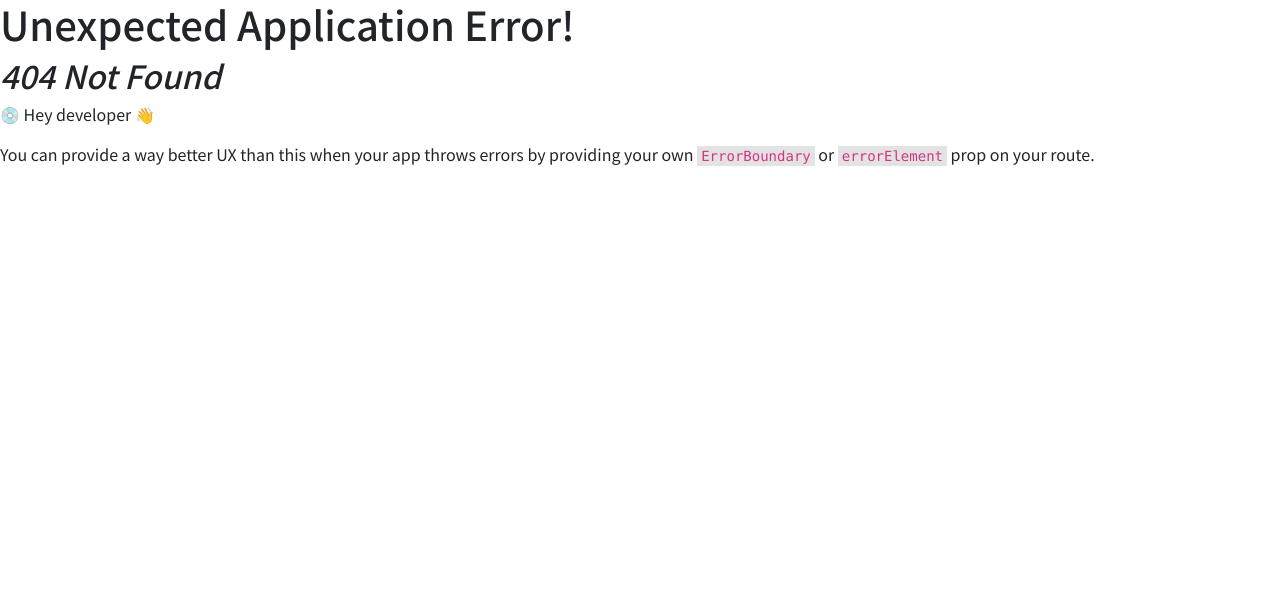
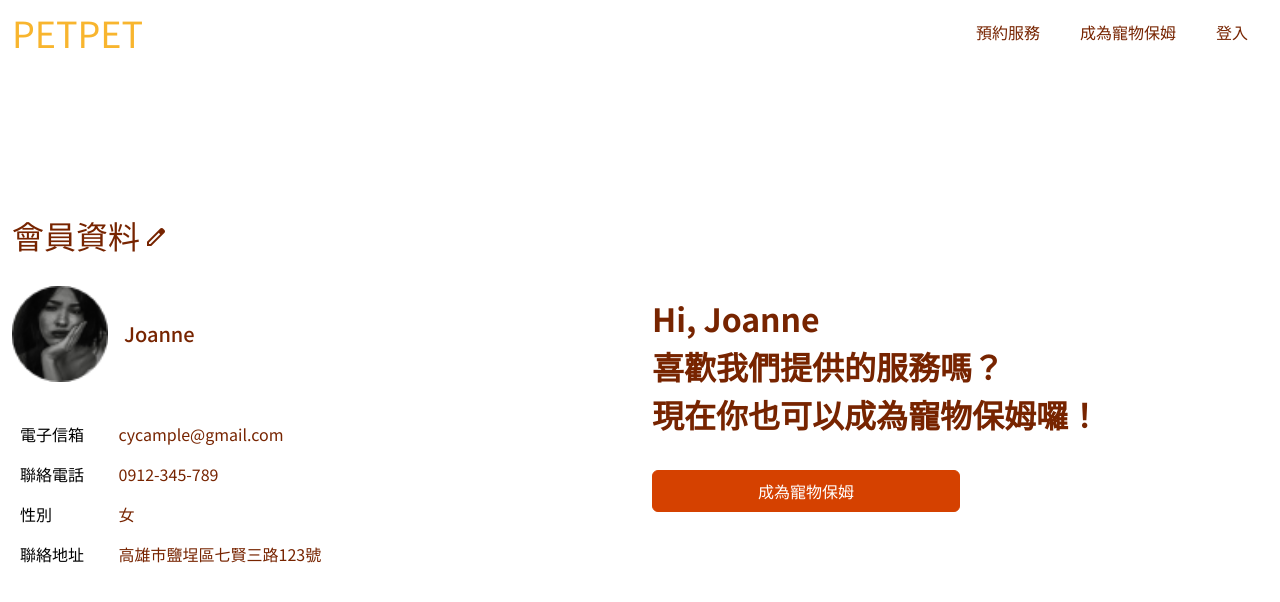
Before and after one commit to snoesugar/PETPET-React, a React (Vite) app: page /#/user in a window 1280 px wide. Before the commit this address had no page. Shown: the top 602 px of the page. Built offline with nearby package versions, Linux system fonts and the light colour scheme; a web font is replaced by a local one.

Commit message:
增加登入之後頁面以及navbar登入變成下拉式選單

```diff
--- a/src/components/Navbar.jsx
+++ b/src/components/Navbar.jsx
@@ -1,6 +1,10 @@
 import { Link } from 'react-router-dom'
+import { useState } from 'react'
+import { useAuth } from '../contents/AuthContext'
 
 const Navbar = () => {
+  const [openUser, setOpenUser] = useState(false)
+  const { isAuth, user, logout } = useAuth()
   return (
     <div className="sticky-top bg-white">
       <div className="container-lg">
@@ -37,11 +41,66 @@ const Navbar = () => {
                     成為寵物保姆
                   </Link>
                 </li>
-                <li className="nav-item">
-                  <Link className="nav-link px-5 text-primary" to="/login">
-                    登入
-                  </Link>
-                </li>
+                {!isAuth
+                  ? (
+                    <li className="nav-item">
+                      <Link className="nav-link px-5 text-primary" to="/login">
+                        登入
+                      </Link>
+                    </li>
+                  )
+                  : (
+                    <li className="nav-item dropdown">
+                      <button
+                        className="btn nav-link d-flex text-primary"
+                        type="button"
+                        onClick={() => setOpenUser(o => !o)}
+                      >
+                        Hi,
+                        {user.name}
+                        <span class="material-symbols-outlined">
+                          arrow_drop_down
+                        </span>
+                      </button>
+                      {openUser
+                        && (
+                          <ul className={`dropdown-menu ${openUser ? 'show' : ''}`}>
+                            <li>
+                              <Link className="dropdown-item text-primary" to="/user">
+                                會員資料
+                              </Link>
+                            </li>
+                            <li>
+                              <Link className="dropdown-item text-primary">
+                                預約查詢
+                              </Link>
+                            </li>
+                            <li>
+                              <Link className="dropdown-item text-primary">
+                                歷史預約
+                              </Link>
+                            </li>
+                            <hr className="my-1" />
+                            <li>
+                              <Link className="dropdown-item text-orange-20">
+                                切換保母帳號
+                              </Link>
+                            </li>
+                            <li>
+                              <button
+                                className="dropdown-item text-danger"
+                                onClick={() => {
+                                  logout() // 登出
+                                  setOpenUser(false) // 關閉下拉
+                                }}
+                              >
+                                登出
+                              </button>
+                            </li>
+                          </ul>
+                        )}
+                    </li>
+                  ) }
               </ul>
             </div>
           </div>
--- /dev/null
+++ b/src/contents/AuthContext.jsx
@@ -0,0 +1,34 @@
+import { createContext, useContext, useState } from 'react'
+
+// 1️⃣ 建立 Context
+const AuthContext = createContext(null)
+
+// 2️⃣ 建立 Provider
+export const AuthProvider = ({ children }) => {
+  // 是否登入
+  const [isAuth, setIsAuth] = useState(false) // false 預設未登入
+  // 使用者資訊
+  const [user, setUser] = useState(null) // 登入後才有 user 資料
+
+  // 登入函式（模擬）
+  const login = (userData) => {
+    setIsAuth(true)
+    setUser(userData)
+  }
+
+  // 登出函式
+  const logout = () => {
+    setIsAuth(false)
+    setUser(null)
+  }
+
+  return (
+    <AuthContext.Provider value={{ isAuth, user, login, logout }}>
+      {children}
+    </AuthContext.Provider>
+  )
+}
+
+// 3️⃣ 自訂 Hook，方便使用
+// eslint-disable-next-line react-refresh/only-export-components
+export const useAuth = () => useContext(AuthContext)
--- a/src/main.jsx
+++ b/src/main.jsx
@@ -1,12 +1,15 @@
 import { StrictMode } from 'react'
 import { createRoot } from 'react-dom/client'
 import { RouterProvider } from 'react-router-dom'
+import { AuthProvider } from './contents/AuthContext'
 import 'bootstrap/dist/js/bootstrap.bundle.min.js'
 import './assets/scss/all.scss'
 import router from './routes/index'
 
 createRoot(document.getElementById('root')).render(
   <StrictMode>
-    <RouterProvider router={router} />
+    <AuthProvider>
+      <RouterProvider router={router} />
+    </AuthProvider>
   </StrictMode>,
 )
--- a/src/pages/Login.jsx
+++ b/src/pages/Login.jsx
@@ -1,6 +1,23 @@
+import { Link } from 'react-router-dom'
+import { useAuth } from '../contents/AuthContext'
+import { useNavigate } from 'react-router-dom'
 import Navbar from '../components/Navbar'
 
 const Login = () => {
+  const { login } = useAuth()
+  const navigate = useNavigate()
+
+  const handleLogin = () => {
+    // 模擬登入資料
+    const userData = {
+      name: 'Joanne',
+      email: 'cycample@gmail.com',
+      avatar: '/person-5.png',
+    }
+
+    login(userData)
+    navigate('/') // 登入成功跳首頁
+  }
   return (
     <>
       <Navbar />
@@ -46,7 +63,7 @@ const Login = () => {
                 </div>
               </div>
               <div className="col-12 mb-2">
-                <button type="submit" className="btn btn-orange-20 py-2 w-32">登入</button>
+                <Link type="button" to="/user" className="btn btn-orange-20 py-2 w-32" onClick={handleLogin}>登入</Link>
               </div>
               <a href="#" className="text-orange-20 text-decoration-none">還沒註冊嗎？</a>
             </form>
--- /dev/null
+++ b/src/pages/User.jsx
@@ -0,0 +1,55 @@
+import Navbar from '../components/Navbar'
+
+const User = () => {
+  return (
+    <>
+      <Navbar />
+      <div className="container-lg">
+        <div className="row py-14 my-7">
+          <div className="col-6">
+            <h3 className="text-primary mb-7">
+              會員資料
+              <span class="material-symbols-outlined ms-1">
+                edit
+              </span>
+            </h3>
+            <div className="d-flex align-items-center mb-7">
+              <img src={`${import.meta.env.BASE_URL}person-5.png`} className="w-96 me-4" alt="person-5" />
+              <p className="text-primary fs-7 fw-medium mb-0">Joanne</p>
+            </div>
+            <table class="table table-borderless">
+              <tbody>
+                <tr>
+                  <td className="w-16">電子信箱</td>
+                  <td class="text-primary">cycample@gmail.com</td>
+                </tr>
+                <tr>
+                  <td>聯絡電話</td>
+                  <td class="text-primary">0912-345-789</td>
+                </tr>
+                <tr>
+                  <td>性別</td>
+                  <td class="text-primary">女</td>
+                </tr>
+                <tr>
+                  <td>聯絡地址</td>
+                  <td class="text-primary">高雄市鹽埕區七賢三路123號</td>
+                </tr>
+              </tbody>
+            </table>
+          </div>
+          <div className="col-6">
+            <div className="d-flex flex-column justify-content-center h-100">
+              <p class="text-primary fs-4 fw-bold mb-0">Hi, Joanne</p>
+              <p class="text-primary fs-4 fw-bold mb-0">喜歡我們提供的服務嗎？</p>
+              <p class="text-primary fs-4 fw-bold mb-7">現在你也可以成為寵物保姆囉！</p>
+              <button type="button" class="btn btn-orange-20 py-2 w-50">成為寵物保姆</button>
+            </div>
+          </div>
+        </div>
+      </div>
+    </>
+  )
+}
+
+export default User
--- a/src/pages/pages.jsx
+++ b/src/pages/pages.jsx
@@ -3,6 +3,7 @@ import Layout from './Layout'
 import PetSitting from './PetSitting'
 import Services from './Services'
 import Login from './Login'
+import User from './User'
 
 export {
   Home,
@@ -10,4 +11,5 @@ export {
   PetSitting,
   Services,
   Login,
+  User,
 }
--- a/src/routes/index.jsx
+++ b/src/routes/index.jsx
@@ -1,5 +1,5 @@
 import { createHashRouter } from 'react-router-dom'
-import { Home, Layout, Login, PetSitting, Services } from '../pages/pages' // 分頁元件
+import { Home, Layout, Login, PetSitting, Services, User } from '../pages/pages' // 分頁元件
 
 const router = createHashRouter([
   {
@@ -24,6 +24,10 @@ const router = createHashRouter([
     path: '/Login',
     element: <Login />,
   },
+  {
+    path: '/user',
+    element: <User />,
+  },
 ])
 
 export default router
```
